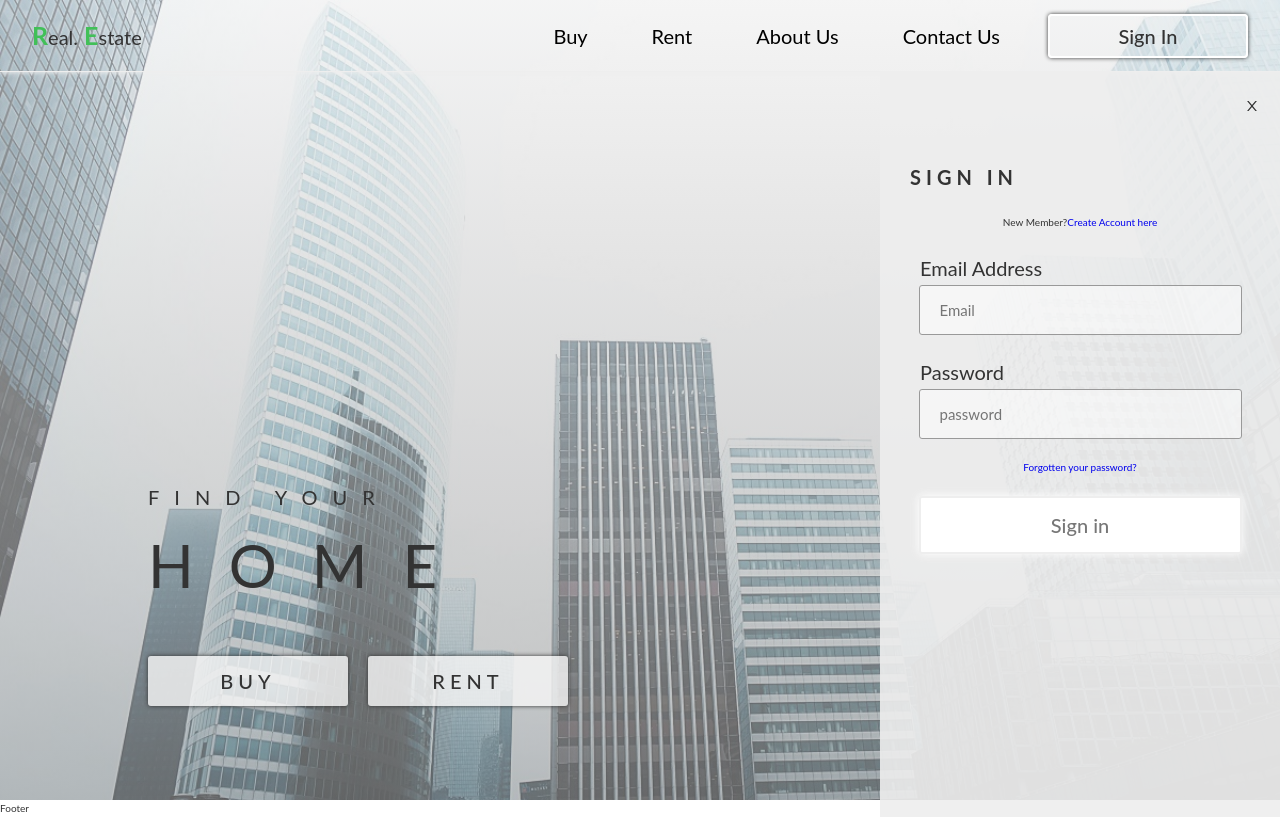
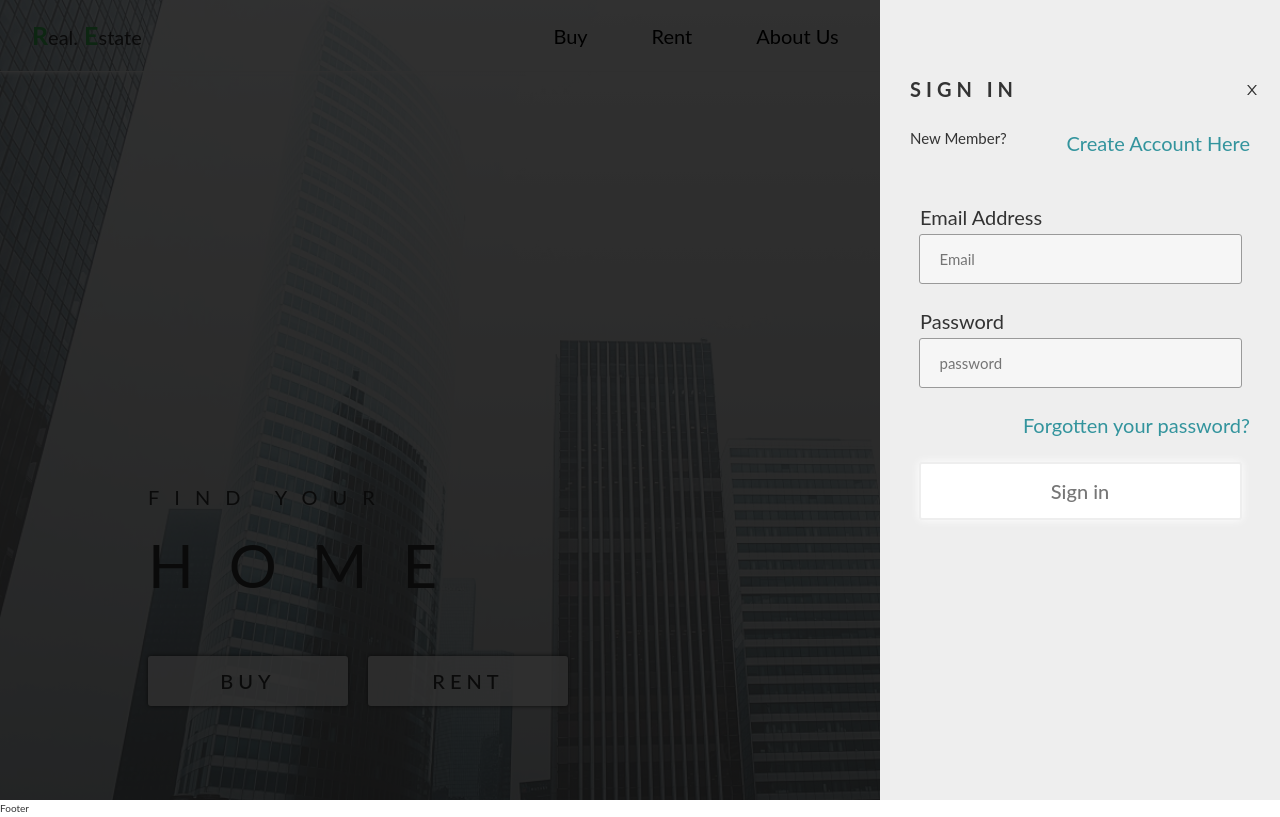
Before and after one commit to Milad64sh/real-state-react-app, a React (Create React App) app: page / in a window 1280 px wide. Both pictures are taken after a click on the button "Sign In". Built offline with nearby package versions, Linux system fonts and the light colour scheme.

Commit message:
sign in finished

```diff
--- a/src/components/Navbar.jsx
+++ b/src/components/Navbar.jsx
@@ -1,23 +1,41 @@
 import { useState } from 'react';
+import { useNavigate } from 'react-router-dom';
 import '../styles/css/index.css';
-import Button from './Button';
 import { AiOutlineMenu } from 'react-icons/ai';
 import { AiOutlineClose } from 'react-icons/ai';
 
 import { Link } from 'react-router-dom';
 function Navbar() {
   const [openMenu, setOpenMenu] = useState(false);
+  const [showPassword, setShowPassword] = useState(false);
+  const [openSignIn, setOpenSignIn] = useState(false);
+  const [formData, setFormData] = useState({
+    email: '',
+    password: '',
+  });
+  const { email, password } = formData;
+  const navigate = useNavigate();
+  const onChange = () => {};
+  const signInToggler = () => setOpenSignIn((p) => !p);
   const menuToggler = () => setOpenMenu((p) => !p);
   return (
+    <>
       <div className='navigation'>
         <div className='navigation__content'>
           <div className='logo'>
-          <span className='logo__initial'>r</span>eal.
-          <span className='logo__initial'> e</span>state
+            <div className='logo__lg'>
+              <span className='logo__lg__initial'>r</span>eal.
+              <span className='logo__lg__initial'> e</span>state
+            </div>
+            <div className='logo__sm'>
+              <span className='logo__sm__initial'>re</span>
+            </div>
           </div>
 
           <div>
-          <nav className={`nav ${openMenu ? `nav--open` : {}}`}>
+            <nav
+              className={`nav ${openMenu && !openSignIn ? `nav--open` : {}}`}
+            >
               <Link className='nav__item' to={'/buy'}>
                 Buy
               </Link>
@@ -31,13 +49,17 @@ function Navbar() {
                 Contact Us
               </Link>
               <div className='nav__button__container'>
-              <Button />
+                <button className='btn' onClick={signInToggler}>
+                  Sign In
+                </button>
               </div>
             </nav>
           </div>
           <div>
             <div className='navigation__button__container'>
-            <Button />
+              <button className='btn' onClick={signInToggler}>
+                Sign In
+              </button>
             </div>
             <button className='navigation__toggler' onClick={menuToggler}>
               {!openMenu ? <AiOutlineMenu /> : <AiOutlineClose />}
@@ -45,6 +67,61 @@ function Navbar() {
           </div>
         </div>
       </div>
+      <div className={`signIn ${openSignIn ? `signIn--open` : {}}`}>
+        <form className='signIn__form'>
+          <button className='signIn__toggler' onClick={signInToggler}>
+            <AiOutlineClose />
+          </button>
+          <div className='signIn__form__group'>
+            <div className='u-margin-bottom-small'>
+              <h3 className='heading-tertiary'>Sign in</h3>
+            </div>
+          </div>
+          <div className='signIn__form__group'>
+            <div className='signIn__form__group--text'>
+              <p>New Member?</p>
+              <Link to={'/sign-up'} className='signIn__form__group--link'>
+                Create Account Here
+              </Link>
+            </div>
+          </div>
+          <div className='signIn__form__group'>
+            <label htmlFor='email' className='signIn__form__group--label'>
+              Email Address
+            </label>
+            <input
+              type='email'
+              className='signIn__form__group--input'
+              placeholder='Email'
+              id='email'
+              value={email}
+              onChange={onChange}
+            />
+          </div>
+          <div className='signIn__form__group'>
+            <label htmlFor='password' className='signIn__form__group--label'>
+              Password
+            </label>
+            <input
+              type={showPassword ? 'text' : 'password'}
+              className='signIn__form__group--input'
+              placeholder='password'
+              id='password'
+              value={password}
+              onChange={onChange}
+            />
+          </div>
+          <div className='signIn__form__group'>
+            <Link to={'/forgot-password'} className='signIn__form__group--link'>
+              Forgotten your password?
+            </Link>
+          </div>
+          <div className='signIn__form__group--btn'>
+            <button className='form__btn'>Sign in</button>
+          </div>
+        </form>
+      </div>
+    </>
   );
 }
 
--- a/src/components/SignIn.jsx
+++ b/src/components/SignIn.jsx
@@ -19,7 +19,6 @@ function SignIn(props) {
       <button className='signIn__toggler' onClick={signInToggler}>
         <AiOutlineClose />
       </button>
-      {props.children}
     </div>
   ) : (
     ''
--- a/src/pages/Home.jsx
+++ b/src/pages/Home.jsx
@@ -3,74 +3,11 @@ import { Link, useNavigate } from 'react-router-dom';
 import { AiOutlineClose } from 'react-icons/ai';
 import Header from '../components/Header';
 import Navbar from '../components/Navbar';
-import SignIn from '../components/SignIn';
 function Home() {
-  const [showPassword, setShowPassword] = useState(false);
-  const [openSignIn, setOpenSignIn] = useState(false);
-  const [formData, setFormData] = useState({
-    email: '',
-    password: '',
-  });
-  const { email, password } = formData;
   const navigate = useNavigate();
   const onChange = () => {};
   return (
     <div className='home'>
-      <SignIn trigger={true}>
-        <>
-          <div className='signIn__form'>
-            <form className='form'>
-              <div className='form__group'>
-                <div className='u-margin-bottom-small'>
-                  <h3 className='heading-tertiary'>Sign in</h3>
-                </div>
-              </div>
-              <div className='form__group'>
-                <p className='form__group--text'>
-                  New Member?
-                  <span className='form__group--link'>
-                    <Link to={'/sign-up'}>Create Account here</Link>
-                  </span>
-                </p>
-              </div>
-              <div className='form__group'>
-                <label htmlFor='email' className='form__group--label'>
-                  Email Address
-                </label>
-                <input
-                  type='email'
-                  className='form__group--input'
-                  placeholder='Email'
-                  id='email'
-                  value={email}
-                  onChange={onChange}
-                />
-              </div>
-              <div className='form__group'>
-                <label htmlFor='password' className='form__group--label'>
-                  Password
-                </label>
-                <input
-                  type={showPassword ? 'text' : 'password'}
-                  className='form__group--input'
-                  placeholder='password'
-                  id='password'
-                  value={password}
-                  onChange={onChange}
-                />
-              </div>
-              <div className='form__group'>
-                <Link to={'/forgot-password'} className='link'>
-                  Forgotten your password?
-                </Link>
-              </div>
-              <div className='form__group--btn'>
-                <button className='form__btn'>Sign in</button>
-              </div>
-            </form>
-          </div>
-        </>
-      </SignIn>
       <Navbar />
       <Header />
     </div>
--- a/src/styles/css/index.css
+++ b/src/styles/css/index.css
@@ -316,15 +316,40 @@ button {
 }
 
 .logo {
-  color: #333;
   font-size: 2rem;
   font-weight: 400;
+  transition: 0.3s ease;
 }
-.logo__initial {
-  text-transform: uppercase;
+.logo__lg {
+  display: none;
+  color: #333;
+}
+@media only screen and (min-width: 48em) {
+  .logo__lg {
+    display: block;
+  }
+}
+.logo__lg__initial {
   font-weight: bold;
   color: #41c058;
   font-size: 2.5rem;
+  text-transform: uppercase;
+}
+.logo__sm {
+  display: flex;
+  text-align: center;
+  justify-content: flex-end;
+  color: #333;
+  letter-spacing: -0.6rem;
+  font-weight: bold;
+  color: #41c058;
+  font-size: 3rem;
+  text-transform: uppercase;
+}
+@media only screen and (min-width: 48em) {
+  .logo__sm {
+    display: none;
+  }
 }
 
 .header {
@@ -351,21 +376,15 @@ button {
 
 .signIn {
   position: fixed;
-  right: 0;
   width: 100%;
-  top: 7.2rem;
   height: 100vh;
+  visibility: hidden;
+  opacity: 0;
   text-align: center;
-  padding: 1.6rem 0;
   z-index: 1500;
-  background: rgba(238, 238, 238, 0.9);
+  background: rgba(0, 0, 0, 0.8);
   transition: 0.2s ease;
   transition: 0.3s ease;
-}
-@media only screen and (min-width: 48em) {
-  .signIn {
-    width: 40rem;
-  }
 }
 .signIn__toggler {
   display: block;
@@ -379,22 +398,45 @@ button {
   font-size: 16px;
 }
 .signIn--open {
-  transition: right 0.2s ease;
-  left: 100%;
+  visibility: visible;
+  opacity: 1;
 }
-
-.form {
+.signIn__form {
+  position: fixed;
+  padding-top: 7.2rem;
+  width: 100%;
+  right: 0;
   z-index: 1500;
-  margin-top: 7.2rem;
+  height: 100vh;
+  background-color: #eee;
 }
-.form__group:not(:last-child) {
+@media only screen and (min-width: 48em) {
+  .signIn__form {
+    width: 40rem;
+  }
+}
+.signIn__form__group:not(:last-child) {
   margin-bottom: 2rem;
 }
-.form__group {
+.signIn__form__group {
   width: 85%;
   margin: 0 auto;
 }
-.form__group--input {
+.signIn__form__group--text {
+  display: flex;
+  font-size: 1.5rem;
+  text-align: left;
+  justify-content: space-between;
+}
+.signIn__form__group--link {
+  font-size: 2rem;
+  color: #33949d;
+  float: right;
+}
+.signIn__form__group--link:last-of-type {
+  margin-bottom: 2rem;
+}
+.signIn__form__group--input {
   font-size: 1.5rem;
   font-family: inherit;
   color: inherit;
@@ -408,11 +450,11 @@ button {
   transition: all 0.3s;
 }
 @media only screen and (min-width: 48em) {
-  .form__group--input {
+  .signIn__form__group--input {
     width: 95%;
   }
 }
-.form__group--label {
+.signIn__form__group--label {
   font-size: 2rem;
   font-weight: 400;
   margin-top: 0.7rem;
@@ -421,15 +463,15 @@ button {
   transition: all 0.3s;
 }
 @media only screen and (min-width: 48em) {
-  .form__group--label {
+  .signIn__form__group--label {
     margin-left: 1rem;
   }
 }
-.form__group--btn {
+.signIn__form__group--btn {
   width: 100%;
 }
 @media only screen and (min-width: 48em) {
-  .form__group--btn {
+  .signIn__form__group--btn {
     width: 85%;
     margin: 0 auto;
   }
--- a/src/styles/sass/base/_Variables.scss
+++ b/src/styles/sass/base/_Variables.scss
@@ -1,6 +1,7 @@
 // COLORS
 
 $color-primary: #41c058;
+$color-link: #33949d;
 
 $color-grey-dark-1: #777;
 $color-grey-dark-2: #999;
--- a/src/styles/sass/layouts/_Navbar.scss
+++ b/src/styles/sass/layouts/_Navbar.scss
@@ -114,13 +114,34 @@
   }
 }
 .logo {
-  color: $color-grey-dark-3;
   font-size: 2rem;
   font-weight: 400;
-  &__initial {
-    text-transform: uppercase;
+  transition: 0.3s ease;
+  &__lg {
+    display: none;
+    color: $color-grey-dark-3;
+    @include breakpoint(md) {
+      display: block;
+    }
+    &__initial {
+      font-weight: bold;
+      color: $color-primary;
+      font-size: 2.5rem;
+      text-transform: uppercase;
+    }
+  }
+  &__sm {
+    display: flex;
+    text-align: center;
+    justify-content: flex-end;
+    color: $color-grey-dark-3;
+    letter-spacing: -0.6rem;
     font-weight: bold;
     color: $color-primary;
-    font-size: 2.5rem;
+    font-size: 3rem;
+    text-transform: uppercase;
+    @include breakpoint(md) {
+      display: none;
+    }
   }
 }
--- a/src/styles/sass/pages/_SignIn.scss
+++ b/src/styles/sass/pages/_SignIn.scss
@@ -1,19 +1,14 @@
 .signIn {
   position: fixed;
-  right: 0;
   width: 100%;
-  top: $navbar-height;
   height: 100vh;
-  // right: -100%;
+  visibility: hidden;
+  opacity: 0;
+  // top: $navbar-height;
   text-align: center;
-
-  padding: $spacing-md 0;
   z-index: 1500;
-  background: rgba($color-grey-light-2, 0.9);
+  background: rgba($color-black, 0.8);
   transition: 0.2s ease;
-  @include breakpoint(md) {
-    width: 40rem;
-  }
   &__toggler {
     display: block;
     float: right;
@@ -26,22 +21,42 @@
     }
   }
   transition: 0.3s ease;
-
   &--open {
-    transition: right 0.2s ease;
-    left: 100%;
-  }
+    visibility: visible;
+    opacity: 1;
   }
 
-.form {
+  &__form {
+    position: fixed;
+    padding-top: $navbar-height;
+    width: 100%;
+    right: 0;
     z-index: 1500;
-  margin-top: $navbar-height;
+    height: 100vh;
+    background-color: $color-grey-light-2;
+    @include breakpoint(md) {
+      width: 40rem;
+    }
     &__group:not(:last-child) {
       margin-bottom: 2rem;
     }
     &__group {
       width: 85%;
       margin: 0 auto;
+      &--text {
+        display: flex;
+        font-size: 1.5rem;
+        text-align: left;
+        justify-content: space-between;
+      }
+      &--link {
+        font-size: 2rem;
+        color: $color-link;
+        float: right;
+        &:last-of-type {
+          margin-bottom: 2rem;
+        }
+      }
       &--input {
         font-size: 1.5rem;
         font-family: inherit;
@@ -78,3 +93,4 @@
       }
     }
   }
+}
```
Also changed, not shown: 1 other file (tests, documents, lock files or other folders). Lines whose indentation alone changed are shown as unchanged.
